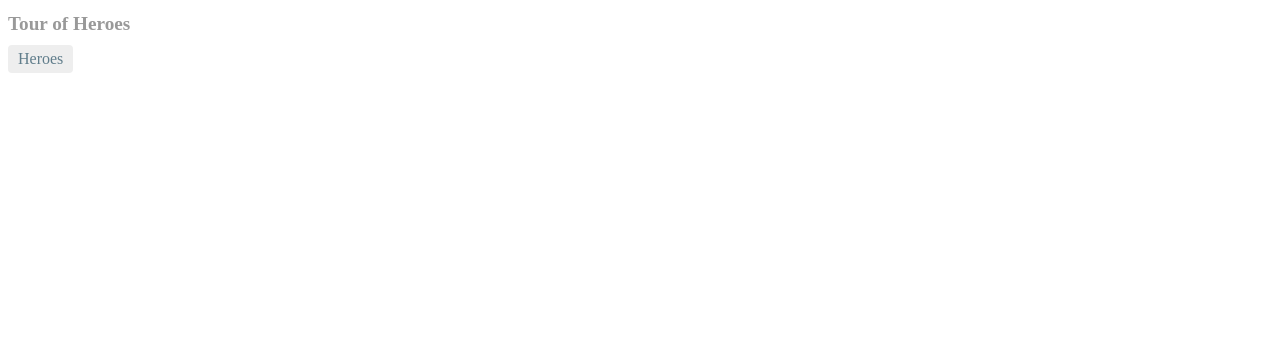
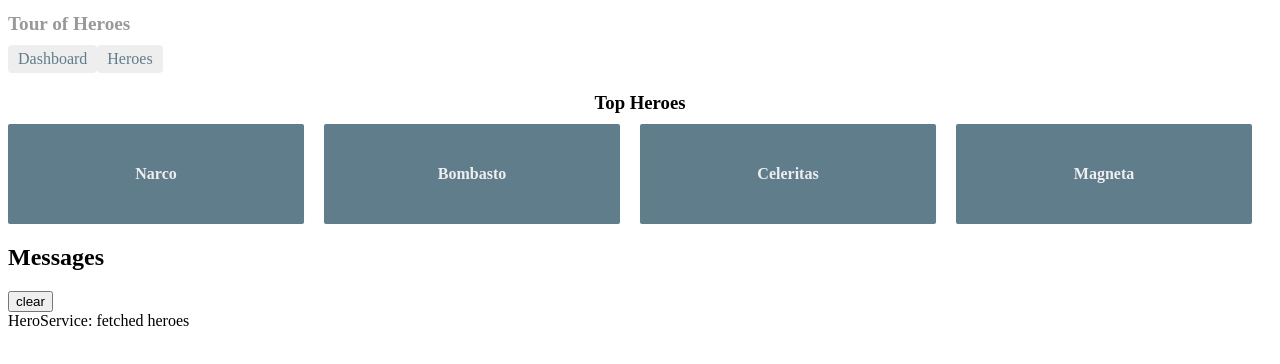
Before and after one commit to FoxGeoff/HeroesAngular6, an Angular app: page /dashboard in a window 1280 px wide. Before the commit this address led to /. Shown: the top 364 px of the page. Built offline with nearby package versions, Linux system fonts and the light colour scheme.

Commit message:
Add a hero detail route

```diff
--- a/src/app/app-routing.module.ts
+++ b/src/app/app-routing.module.ts
@@ -1,8 +1,13 @@
 import { NgModule }             from '@angular/core';
 import { RouterModule, Routes } from '@angular/router';
 import { HeroesComponent }      from './heroes/heroes.component';
+import { DashboardComponent }   from './dashboard/dashboard.component';
+import { HeroDetailComponent } from './hero-detail/hero-detail.component';
 
 const routes: Routes = [
+  { path: '', redirectTo: '/dashboard', pathMatch: 'full' },
+  { path: 'dashboard', component: DashboardComponent },
+  { path: 'detail/:id', component: HeroDetailComponent },
   { path: 'heroes', component: HeroesComponent }
 ];
 
--- a/src/app/app.component.html
+++ b/src/app/app.component.html
@@ -1,5 +1,6 @@
 <h1>{{title}}</h1>
 <nav>
+    <a routerLink="/dashboard">Dashboard</a>
     <a routerLink="/heroes">Heroes</a>
 </nav>
 <router-outlet></router-outlet>
--- a/src/app/dashboard/dashboard.component.html
+++ b/src/app/dashboard/dashboard.component.html
@@ -1,6 +1,6 @@
 <h3>Top Heroes</h3>
 <div class="grid grid-pad">
-  <a *ngFor="let hero of heroes" class="col-1-4">
+  <a *ngFor="let hero of heroes" class="col-1-4" routerLink="/detail/{{hero.id}}">
     <div class="module hero">
       <h4>{{hero.name}}</h4>
     </div>
```
